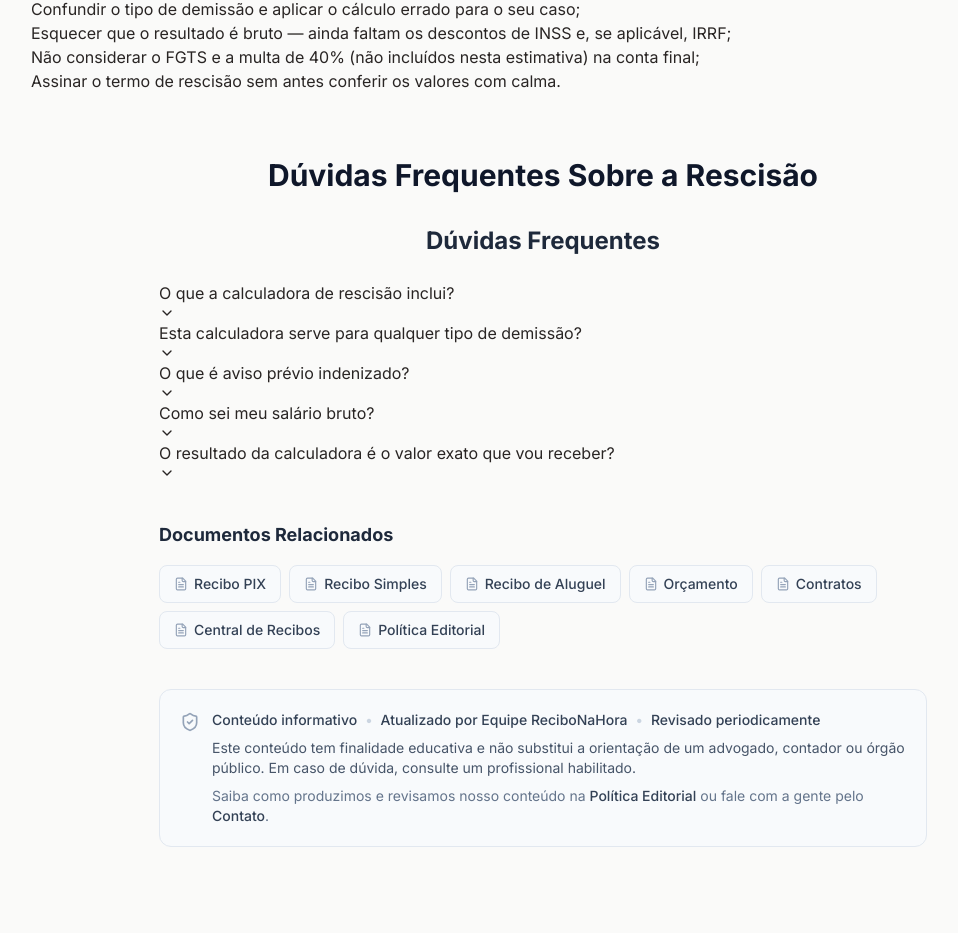
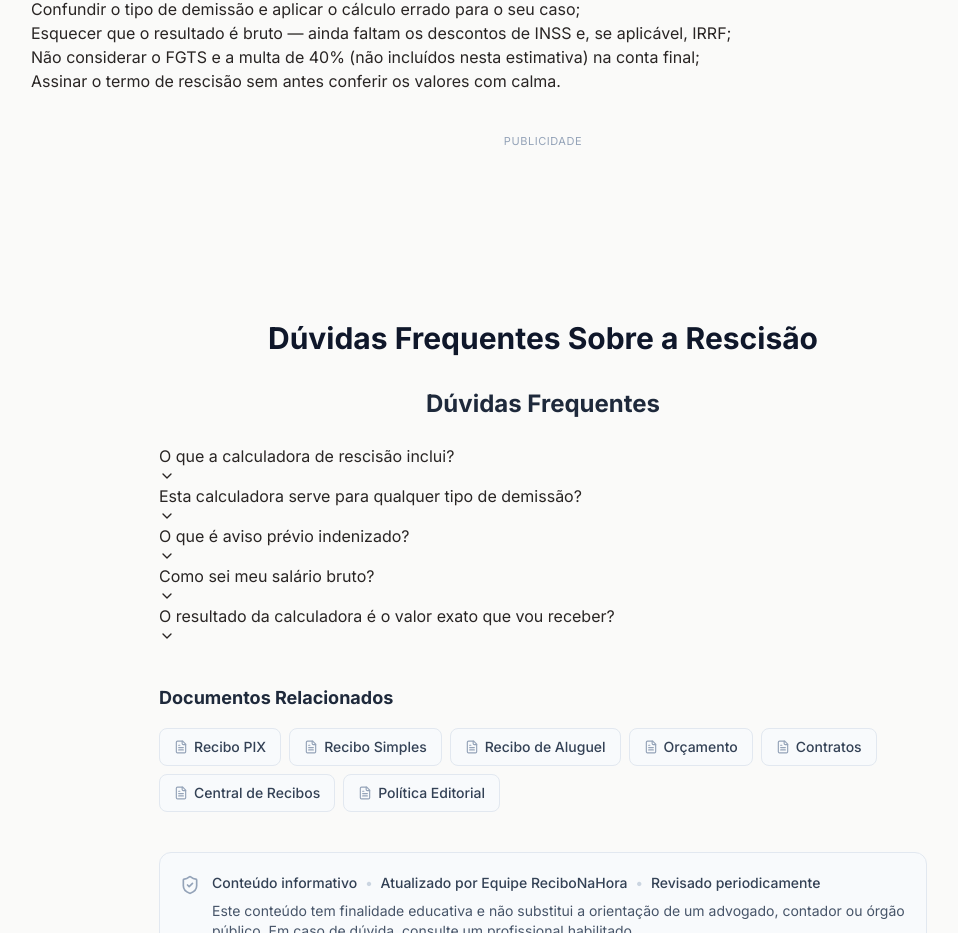
Before and after one commit to flaviomelo2213/recibo-na-hora, a Next.js app: page /ferramentas/calculadora-rescisao in a window 1280 px wide. Shown: the part 2218-3151 px from the top of the page, without its empty margins (97-1055 px from the left). Built offline with nearby package versions, Linux system fonts and the light colour scheme; no server answers.

Commit message:
feat: connect ReciboNaHora to real AdSense units (#5)

```diff
--- a/app/_config/adsense.ts
+++ b/app/_config/adsense.ts
@@ -1,5 +1,7 @@
+// Public AdSense unit IDs created for ReciboNaHora on 2026-11-10.
+// Environment overrides remain available for future unit replacements.
 export const ADSENSE_SLOTS = {
-  toolAfterContent: process.env.NEXT_PUBLIC_ADSENSE_SLOT_TOOL_AFTER_CONTENT?.trim() || "",
-  articleMiddle: process.env.NEXT_PUBLIC_ADSENSE_SLOT_ARTICLE_MIDDLE?.trim() || "",
-  articleBottom: process.env.NEXT_PUBLIC_ADSENSE_SLOT_ARTICLE_BOTTOM?.trim() || "",
+  toolAfterContent: process.env.NEXT_PUBLIC_ADSENSE_SLOT_TOOL_AFTER_CONTENT?.trim() || "7442646716",
+  articleMiddle: process.env.NEXT_PUBLIC_ADSENSE_SLOT_ARTICLE_MIDDLE?.trim() || "7041311131",
+  articleBottom: process.env.NEXT_PUBLIC_ADSENSE_SLOT_ARTICLE_BOTTOM?.trim() || "7408142640",
 } as const;
```
